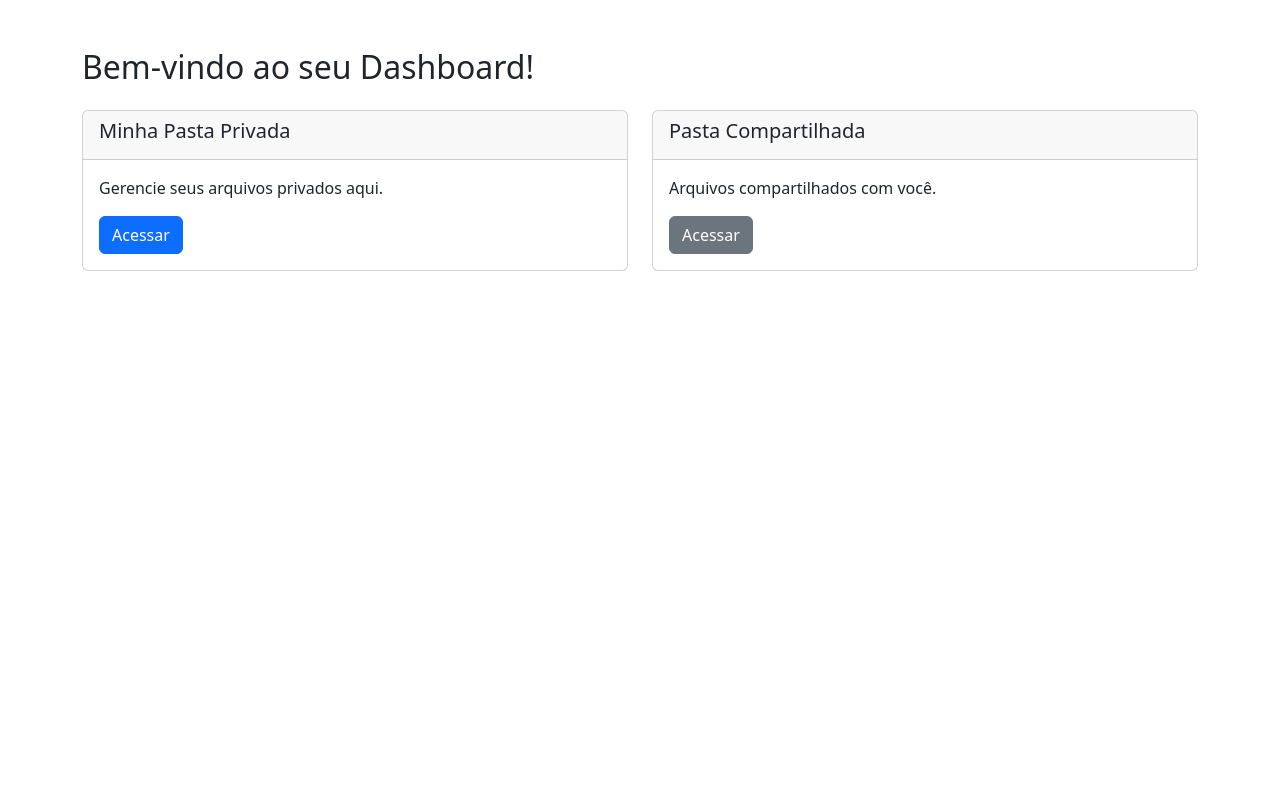
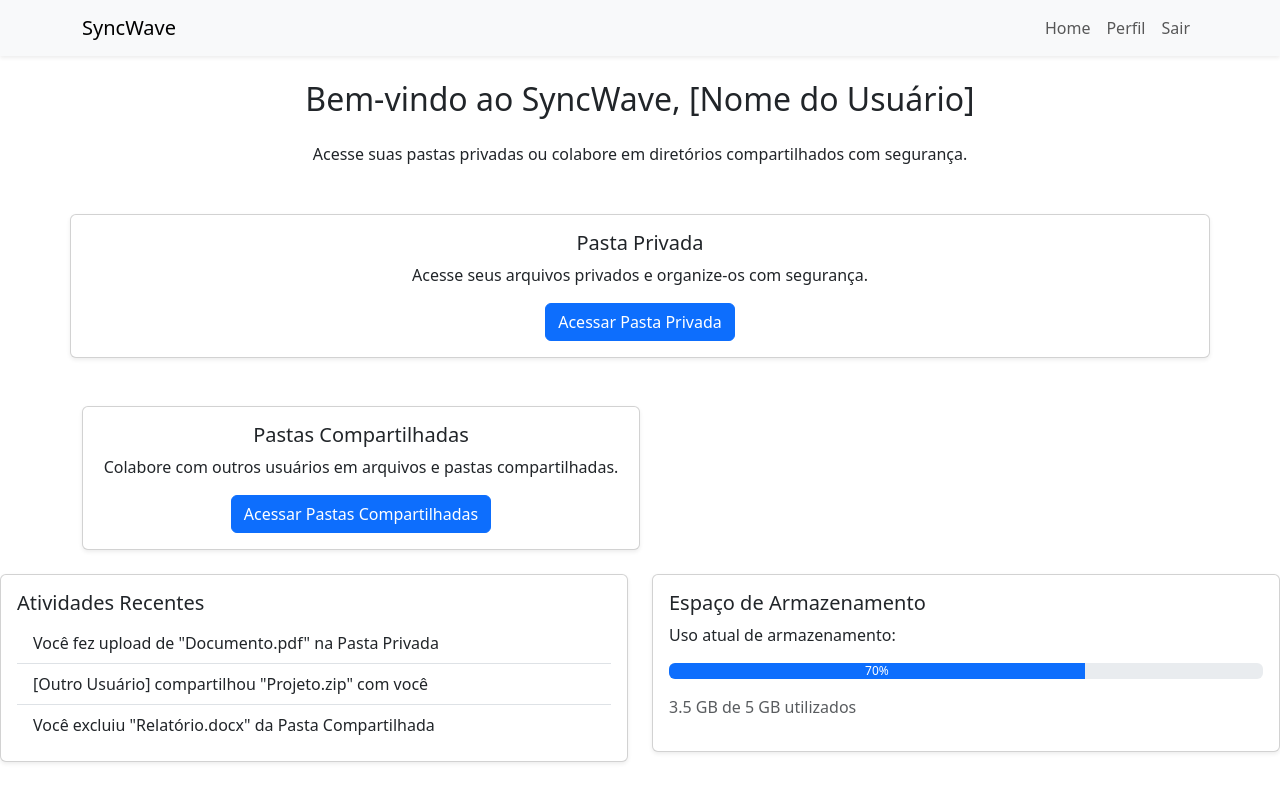
Before and after one commit to vito-hnq/SyncWave, a website: page SyncWave/views/dashboard.html in a window 1280 px wide. Drawn offline with nearby package versions, Linux system fonts and the light colour scheme.

Commit message:
Atualizar o dashboard.html

```diff
--- a/SyncWave/views/dashboard.html
+++ b/SyncWave/views/dashboard.html
@@ -3,32 +3,96 @@
 <head>
   <meta charset="UTF-8">
   <meta name="viewport" content="width=device-width, initial-scale=1.0">
-  <title>Dashboard</title>
+  <title>Dashboard - SyncWave</title>
   <link href="https://cdn.jsdelivr.net/npm/bootstrap@5.3.0-alpha1/dist/css/bootstrap.min.css" rel="stylesheet">
+  <style>
+
+    .dashboard-header {
+      margin-top: 20px;
+    }
+    .card {
+      transition: 0.3s;
+    }
+    .card:hover {
+      transform: scale(1.05);
+      box-shadow: 0 8px 16px rgba(0,0,0,0.2);
+    }
+  </style>
 </head>
 <body>
-  <div class="container mt-5">
-    <h2>Bem-vindo ao seu Dashboard!</h2>
-    <div class="row mt-4">
-      <div class="col-md-6">
-        <div class="card">
-          <div class="card-header">
-            <h5>Minha Pasta Privada</h5>
-          </div>
-          <div class="card-body">
-            <p>Gerencie seus arquivos privados aqui.</p>
-            <a href="private-folder.html" class="btn btn-primary">Acessar</a>
+
+  <nav class="navbar navbar-expand-lg navbar-light bg-light shadow-sm">
+    <div class="container">
+      <a class="navbar-brand" href="#">SyncWave</a>
+      <button class="navbar-toggler" type="button" data-bs-toggle="collapse" data-bs-target="#navbarNav" aria-controls="navbarNav" aria-expanded="false" aria-label="Toggle navigation">
+        <span class="navbar-toggler-icon"></span>
+      </button>
+      <div class="collapse navbar-collapse" id="navbarNav">
+        <ul class="navbar-nav ms-auto">
+          <li class="nav-item">
+            <a class="nav-link" href="#">Home</a>
+          </li>
+          <li class="nav-item">
+            <a class="nav-link" href="#">Perfil</a>
+          </li>
+          <li class="nav-item">
+            <a class="nav-link" href="login.html">Sair</a>
+          </li>
+        </ul>
+      </div>
+    </div>
+  </nav>
+
+  <div class="container dashboard-header">
+    <h2 class="text-center my-4">Bem-vindo ao SyncWave, [Nome do Usuário]</h2>
+    <p class="text-center">Acesse suas pastas privadas ou colabore em diretórios compartilhados com segurança.</p>
+
+    <div class="row my-5"
+      <div class="col-md-6 mb-4">
+        <div class="card shadow-sm">
+          <div class="card-body text-center">
+            <h5 class="card-title">Pasta Privada</h5>
+            <p class="card-text">Acesse seus arquivos privados e organize-os com segurança.</p>
+            <a href="private-folder.html" class="btn btn-primary">Acessar Pasta Privada</a>
           </div>
         </div>
       </div>
-      <div class="col-md-6">
-        <div class="card">
-          <div class="card-header">
-            <h5>Pasta Compartilhada</h5>
+
+      <div class="col-md-6 mb-4">
+        <div class="card shadow-sm">
+          <div class="card-body text-center">
+            <h5 class="card-title">Pastas Compartilhadas</h5>
+            <p class="card-text">Colabore com outros usuários em arquivos e pastas compartilhadas.</p>
+            <a href="shared-folder.html" class="btn btn-primary">Acessar Pastas Compartilhadas</a>
           </div>
+        </div>
+      </div>
+    </div>
+
+    <div class="row">
+
+      <div class="col-md-6 mb-4">
+        <div class="card shadow-sm">
           <div class="card-body">
-            <p>Arquivos compartilhados com você.</p>
-            <a href="shared-folder.html" class="btn btn-secondary">Acessar</a>
+            <h5 class="card-title">Atividades Recentes</h5>
+            <ul class="list-group list-group-flush">
+              <li class="list-group-item">Você fez upload de "Documento.pdf" na Pasta Privada</li>
+              <li class="list-group-item">[Outro Usuário] compartilhou "Projeto.zip" com você</li>
+              <li class="list-group-item">Você excluiu "Relatório.docx" da Pasta Compartilhada</li>
+            </ul>
+          </div>
+        </div>
+      </div>
+
+      <div class="col-md-6 mb-4">
+        <div class="card shadow-sm">
+          <div class="card-body">
+            <h5 class="card-title">Espaço de Armazenamento</h5>
+            <p>Uso atual de armazenamento:</p>
+            <div class="progress mb-3">
+              <div class="progress-bar" role="progressbar" style="width: 70%;" aria-valuenow="70" aria-valuemin="0" aria-valuemax="100">70%</div>
+            </div>
+            <p class="text-muted">3.5 GB de 5 GB utilizados</p>
           </div>
         </div>
       </div>
```
